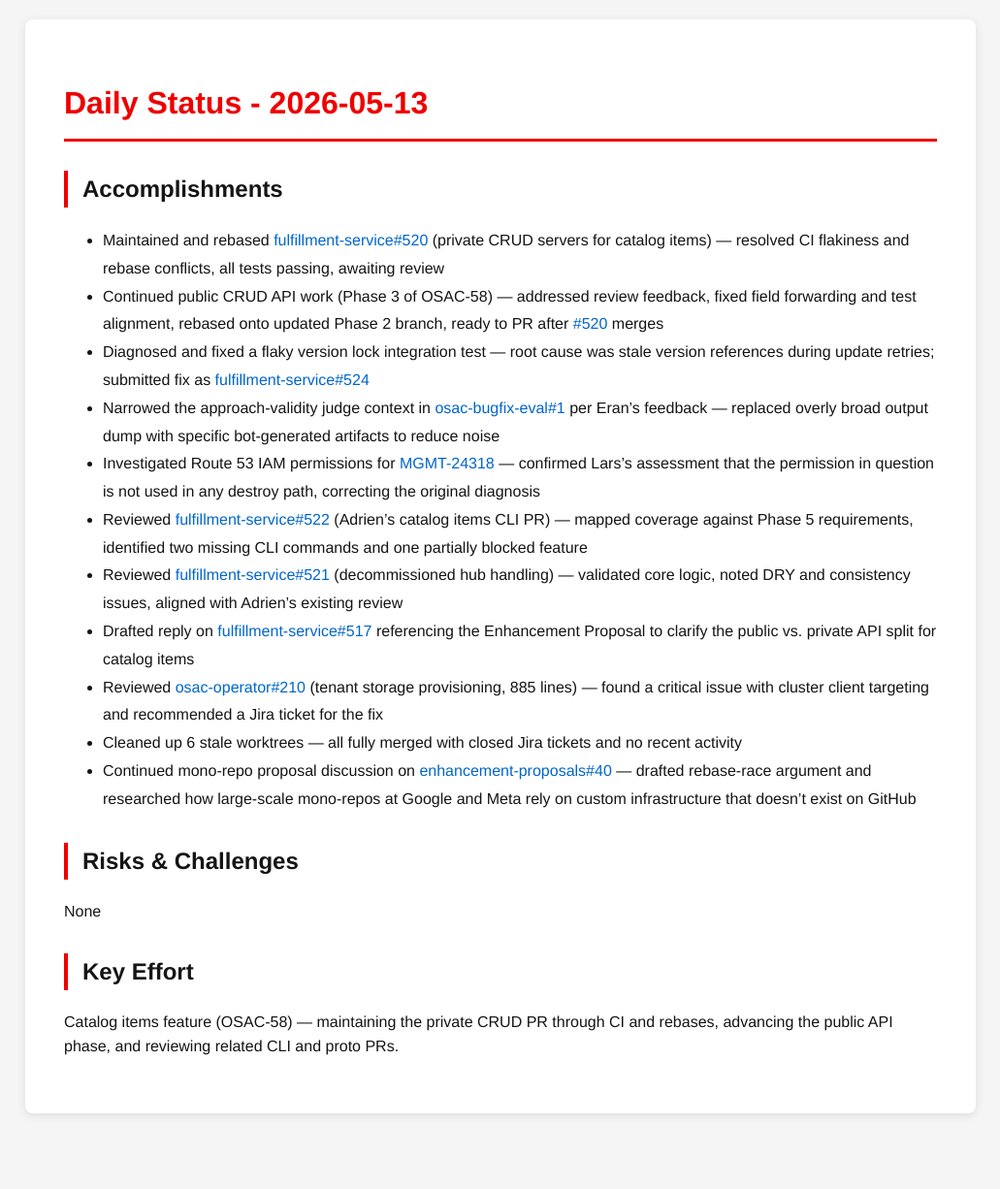
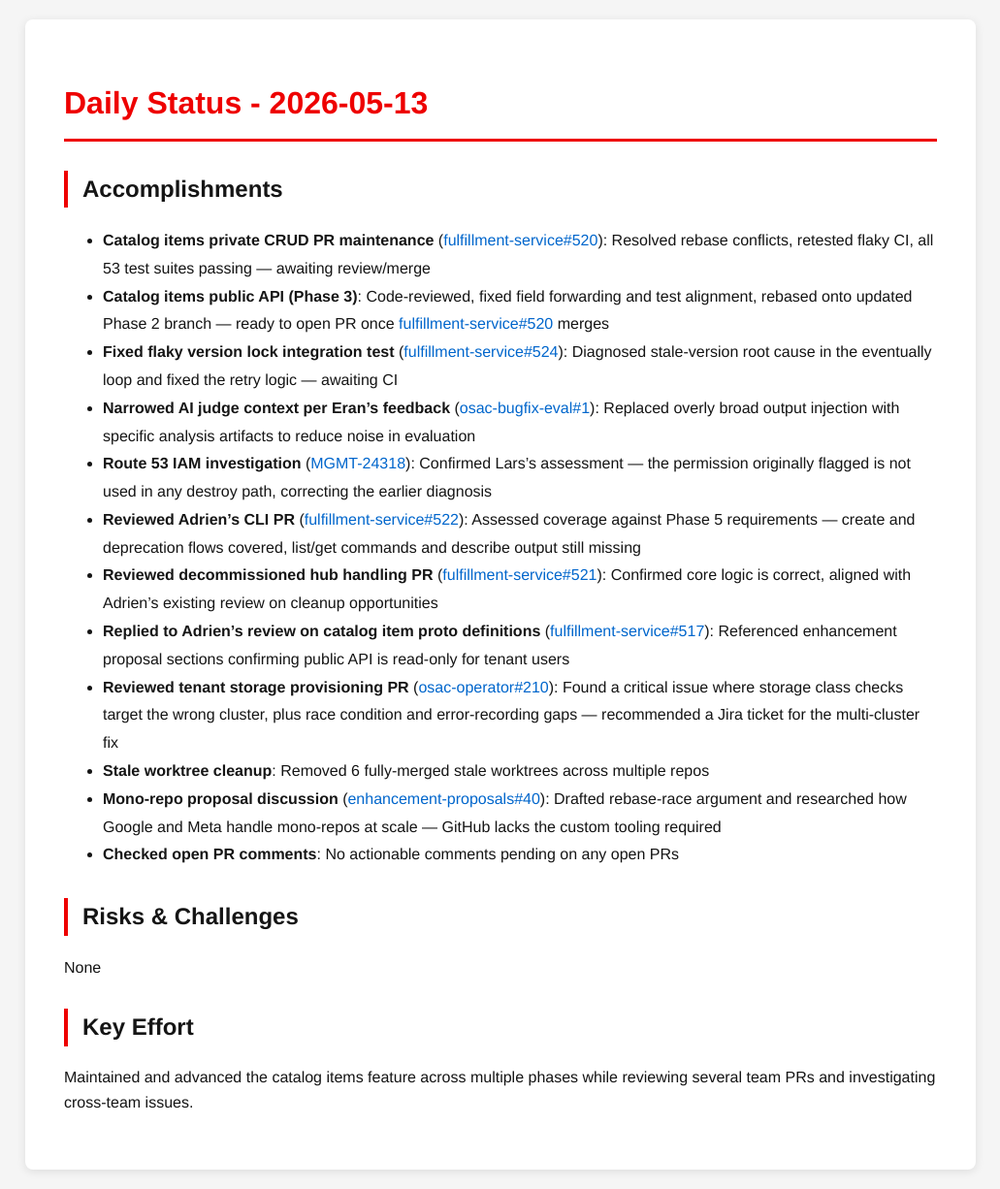
Before and after one commit to tzvatot/daily-status, a Jekyll site: the page built from 2026-05-13.md, in a window 1280 px wide. Shown: the whole page at 97% size, without its empty margins (124-1155 px from the left). Built offline with Jekyll 4.4.1, drawn with Linux system fonts in a browser that asks for light colours; before the commit the page ends 1168 px from its top, so only the background shows below that.

Commit message:
Daily status update - 2026-05-13

```diff
--- a/2026-05-13.md
+++ b/2026-05-13.md
@@ -7,20 +7,21 @@ date: 2026-05-13
 # Daily Status - 2026-05-13
 
 ## Accomplishments
-- Maintained and rebased [fulfillment-service#520](https://github.com/osac-project/fulfillment-service/pull/520) (private CRUD servers for catalog items) — resolved CI flakiness and rebase conflicts, all tests passing, awaiting review
-- Continued public CRUD API work (Phase 3 of OSAC-58) — addressed review feedback, fixed field forwarding and test alignment, rebased onto updated Phase 2 branch, ready to PR after [#520](https://github.com/osac-project/fulfillment-service/pull/520) merges
-- Diagnosed and fixed a flaky version lock integration test — root cause was stale version references during update retries; submitted fix as [fulfillment-service#524](https://github.com/osac-project/fulfillment-service/pull/524)
-- Narrowed the approach-validity judge context in [osac-bugfix-eval#1](https://github.com/eranco74/osac-bugfix-eval/pull/1) per Eran's feedback — replaced overly broad output dump with specific bot-generated artifacts to reduce noise
-- Investigated Route 53 IAM permissions for [MGMT-24318](https://issues.redhat.com/browse/MGMT-24318) — confirmed Lars's assessment that the permission in question is not used in any destroy path, correcting the original diagnosis
-- Reviewed [fulfillment-service#522](https://github.com/osac-project/fulfillment-service/pull/522) (Adrien's catalog items CLI PR) — mapped coverage against Phase 5 requirements, identified two missing CLI commands and one partially blocked feature
-- Reviewed [fulfillment-service#521](https://github.com/osac-project/fulfillment-service/pull/521) (decommissioned hub handling) — validated core logic, noted DRY and consistency issues, aligned with Adrien's existing review
-- Drafted reply on [fulfillment-service#517](https://github.com/osac-project/fulfillment-service/pull/517) referencing the Enhancement Proposal to clarify the public vs. private API split for catalog items
-- Reviewed [osac-operator#210](https://github.com/osac-project/osac-operator/pull/210) (tenant storage provisioning, 885 lines) — found a critical issue with cluster client targeting and recommended a Jira ticket for the fix
-- Cleaned up 6 stale worktrees — all fully merged with closed Jira tickets and no recent activity
-- Continued mono-repo proposal discussion on [enhancement-proposals#40](https://github.com/osac-project/enhancement-proposals/pull/40) — drafted rebase-race argument and researched how large-scale mono-repos at Google and Meta rely on custom infrastructure that doesn't exist on GitHub
+- **Catalog items private CRUD PR maintenance** ([fulfillment-service#520](https://github.com/osac-project/fulfillment-service/pull/520)): Resolved rebase conflicts, retested flaky CI, all 53 test suites passing — awaiting review/merge
+- **Catalog items public API (Phase 3)**: Code-reviewed, fixed field forwarding and test alignment, rebased onto updated Phase 2 branch — ready to open PR once [fulfillment-service#520](https://github.com/osac-project/fulfillment-service/pull/520) merges
+- **Fixed flaky version lock integration test** ([fulfillment-service#524](https://github.com/osac-project/fulfillment-service/pull/524)): Diagnosed stale-version root cause in the eventually loop and fixed the retry logic — awaiting CI
+- **Narrowed AI judge context per Eran's feedback** ([osac-bugfix-eval#1](https://github.com/eranco74/osac-bugfix-eval/pull/1)): Replaced overly broad output injection with specific analysis artifacts to reduce noise in evaluation
+- **Route 53 IAM investigation** ([MGMT-24318](https://issues.redhat.com/browse/MGMT-24318)): Confirmed Lars's assessment — the permission originally flagged is not used in any destroy path, correcting the earlier diagnosis
+- **Reviewed Adrien's CLI PR** ([fulfillment-service#522](https://github.com/osac-project/fulfillment-service/pull/522)): Assessed coverage against Phase 5 requirements — create and deprecation flows covered, list/get commands and describe output still missing
+- **Reviewed decommissioned hub handling PR** ([fulfillment-service#521](https://github.com/osac-project/fulfillment-service/pull/521)): Confirmed core logic is correct, aligned with Adrien's existing review on cleanup opportunities
+- **Replied to Adrien's review on catalog item proto definitions** ([fulfillment-service#517](https://github.com/osac-project/fulfillment-service/pull/517)): Referenced enhancement proposal sections confirming public API is read-only for tenant users
+- **Reviewed tenant storage provisioning PR** ([osac-operator#210](https://github.com/osac-project/osac-operator/pull/210)): Found a critical issue where storage class checks target the wrong cluster, plus race condition and error-recording gaps — recommended a Jira ticket for the multi-cluster fix
+- **Stale worktree cleanup**: Removed 6 fully-merged stale worktrees across multiple repos
+- **Mono-repo proposal discussion** ([enhancement-proposals#40](https://github.com/osac-project/enhancement-proposals/pull/40)): Drafted rebase-race argument and researched how Google and Meta handle mono-repos at scale — GitHub lacks the custom tooling required
+- **Checked open PR comments**: No actionable comments pending on any open PRs
 
 ## Risks & Challenges
 None
 
 ## Key Effort
-Catalog items feature (OSAC-58) — maintaining the private CRUD PR through CI and rebases, advancing the public API phase, and reviewing related CLI and proto PRs.
+Maintained and advanced the catalog items feature across multiple phases while reviewing several team PRs and investigating cross-team issues.
```
